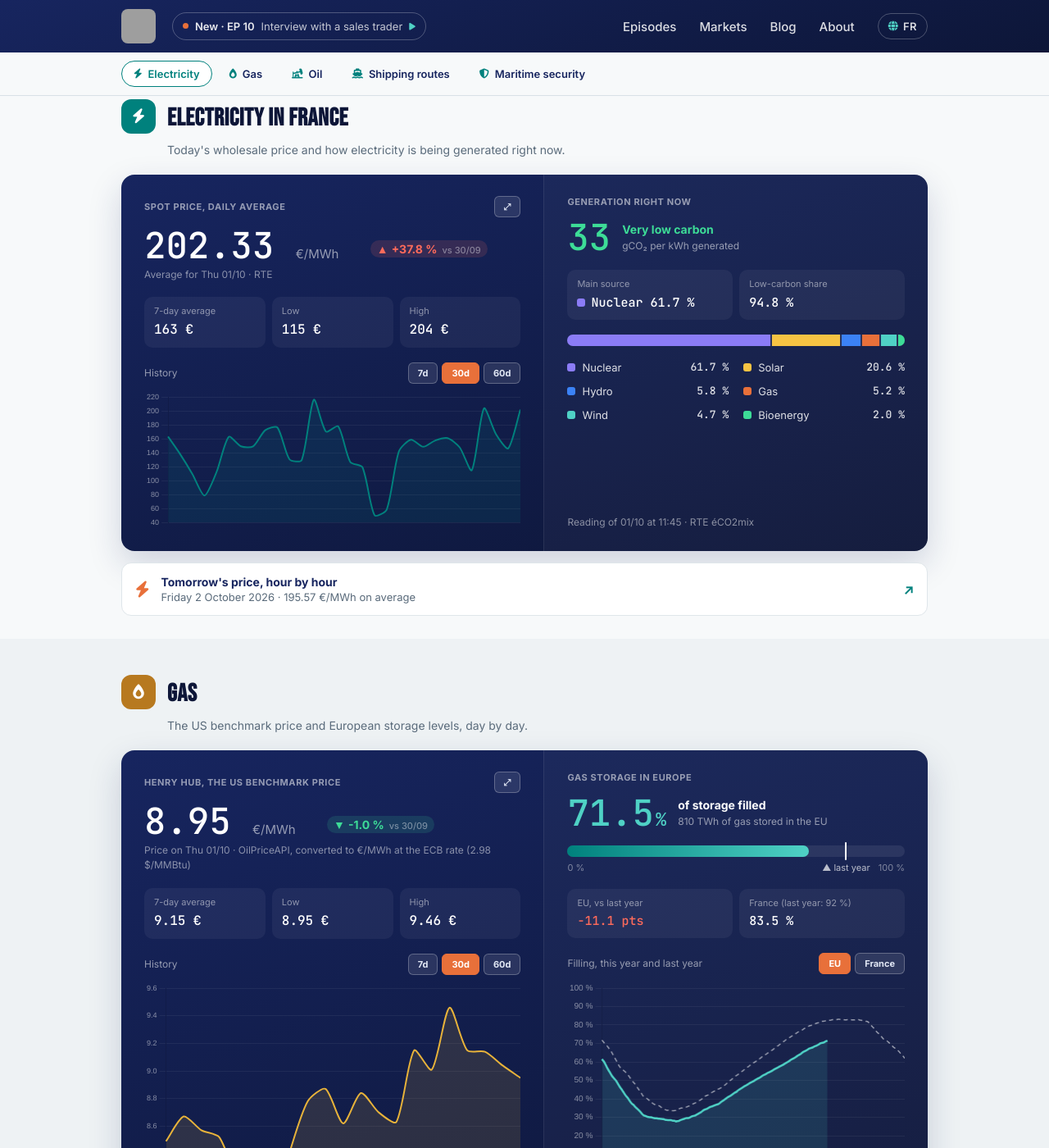
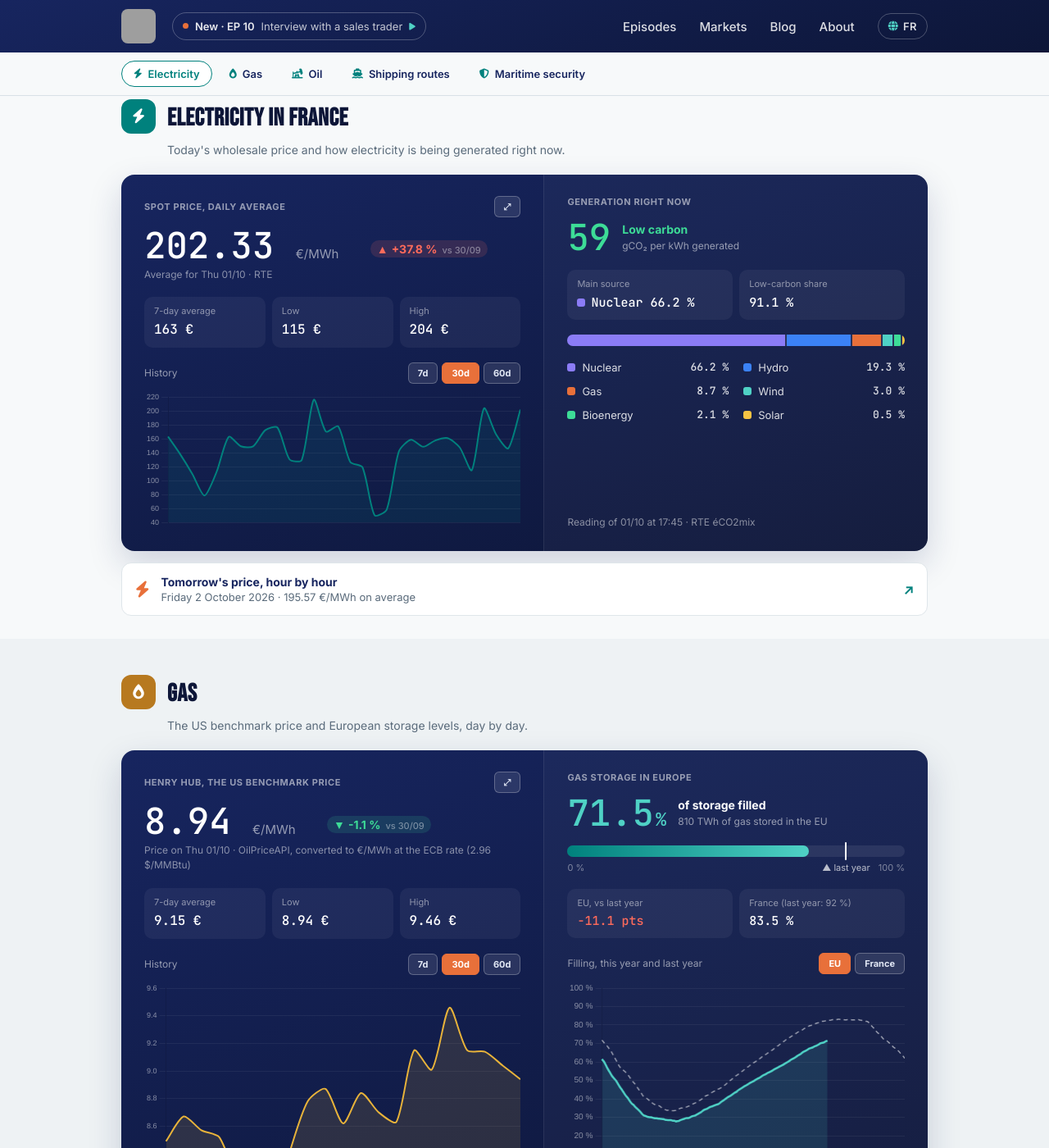
Before and after one commit to InsideEnergyMarkets/Inside-Energy-Markets, a Jekyll site: the page built from en/markets/index.html, in a window 1280 px wide and 1400 px high, scrolled down 337 px. Shown: the whole window at 82% size. Built offline with Jekyll 4.4.1, drawn with Linux system fonts in a browser that asks for light colours; some of the changed text lies outside the part shown; grey boxes are pictures that could not be loaded.

Commit message:
Mise à jour automatique des données marché

```diff
--- a/_data/fuel.json
+++ b/_data/fuel.json
@@ -1 +1 @@
-{"date":"2026-10-01","gazole":2.374,"e10":2.158,"stations":7466,"change_7d":{},"history":{"2026-09-30":{"gazole":2.38,"e10":2.163},"2026-10-01":{"gazole":2.374,"e10":2.158}}}
+{"date":"2026-10-01","gazole":2.374,"e10":2.16,"stations":7480,"change_7d":{},"history":{"2026-09-30":{"gazole":2.38,"e10":2.163},"2026-10-01":{"gazole":2.374,"e10":2.16}}}
--- a/_data/market.json
+++ b/_data/market.json
@@ -1,7 +1,7 @@
 {
-  "updated_at": "2026-10-01T12:11:32.384634Z",
+  "updated_at": "2026-10-01T18:10:59.060222Z",
   "brent": {
-    "price_usd": 99.93,
+    "price_usd": 102.1,
     "date": "2026-10-01",
     "unit": "USD/baril",
     "source": "OilPriceAPI",
@@ -9,10 +9,10 @@
     "date_label_en": "Price on Thu 01/10",
     "prev_value": 97.57,
     "prev_date": "2026-09-30",
-    "change_pct": 2.4
+    "change_pct": 4.6
   },
   "wti": {
-    "price_usd": 91.66,
+    "price_usd": 92.77,
     "date": "2026-10-01",
     "unit": "USD/baril",
     "source": "OilPriceAPI",
@@ -20,31 +20,31 @@
     "date_label_en": "Price on Thu 01/10"
   },
   "henry_hub": {
-    "price_usd_mmbtu": 2.98,
+    "price_usd_mmbtu": 2.96,
     "date": "2026-10-01",
     "unit": "USD/MMBtu",
     "source": "OilPriceAPI",
     "date_label": "Cours du jeu. 01/10",
     "date_label_en": "Price on Thu 01/10",
-    "price_eur_mwh": 8.95,
-    "usd_per_eur": 1.1355,
+    "price_eur_mwh": 8.94,
+    "usd_per_eur": 1.1298,
     "prev_value": 9.04,
     "prev_date": "2026-09-30",
-    "change_pct": -1.0
+    "change_pct": -1.1
   },
   "mix_france": {
-    "date_heure": "2026-10-01T11:45:00+00:00",
+    "date_heure": "2026-10-01T17:45:00+00:00",
     "shares": {
-      "nucleaire": 61.7,
-      "solaire": 20.6,
-      "hydraulique": 5.8,
-      "gaz": 5.2,
-      "eolien": 4.7,
-      "bioenergies": 2.0
+      "nucleaire": 66.2,
+      "hydraulique": 19.3,
+      "gaz": 8.7,
+      "eolien": 3.0,
+      "bioenergies": 2.1,
+      "solaire": 0.5
     },
     "top_source": "nucleaire",
-    "top_share": 61.7,
-    "co2_intensity": 33
+    "top_share": 66.2,
+    "co2_intensity": 59
   },
   "spot_price_france": {
     "price_eur_mwh": 202.33,
--- a/_data/market_history.json
+++ b/_data/market_history.json
@@ -684,20 +684,20 @@
   },
   {
     "date": "2026-10-01",
-    "henry_hub_usd_mmbtu": 2.98,
+    "henry_hub_usd_mmbtu": 2.96,
     "henry_hub_source": "OilPriceAPI",
     "spot_eur_mwh": 202.33,
     "spot_source": "RTE",
     "mix_shares": {
-      "nucleaire": 61.7,
-      "solaire": 20.6,
-      "hydraulique": 5.8,
-      "gaz": 5.2,
-      "eolien": 4.7,
-      "bioenergies": 2.0
+      "nucleaire": 66.2,
+      "hydraulique": 19.3,
+      "gaz": 8.7,
+      "eolien": 3.0,
+      "bioenergies": 2.1,
+      "solaire": 0.5
     },
-    "henry_hub_eur_mwh": 8.95,
-    "brent_usd": 99.93,
+    "henry_hub_eur_mwh": 8.94,
+    "brent_usd": 102.1,
     "brent_source": "OilPriceAPI"
   }
 ]
--- a/_data/weekly_summary.json
+++ b/_data/weekly_summary.json
@@ -3,8 +3,8 @@
   "period_end": "2026-10-01",
   "brent": {
     "start_usd": 120.92,
-    "end_usd": 99.93,
-    "change_pct": -17.4
+    "end_usd": 102.1,
+    "change_pct": -15.6
   },
   "spot_price": {
     "avg_eur_mwh": 162.89,
@@ -13,8 +13,8 @@
     "days_count": 8
   },
   "mix": {
-    "nuclear_avg_share": 68.2,
-    "renewables_avg_share": 25.5,
+    "nuclear_avg_share": 68.7,
+    "renewables_avg_share": 24.4,
     "days_count": 8
   }
 }
```
Also changed, not shown: _data/day_ahead.json (+1 -1 lines), _data/fx.json (+1 -1 lines).
